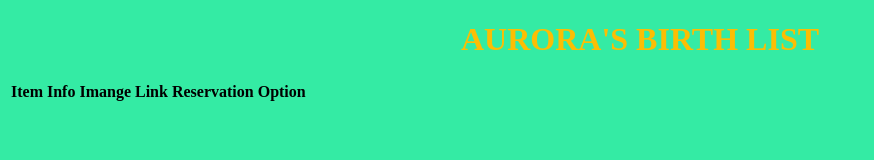
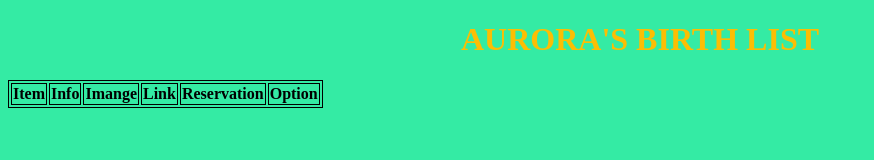
Before and after one commit to MaxGae/MaxGae.github.io, a plain HTML site: page index.html in a window 1280 px wide. Shown: the whole page, without its empty margins (0-874 px from the left). Drawn offline with Linux system fonts and the light colour scheme.

Commit message:
Update styles.css

```diff
--- a/Styles/styles.css
+++ b/Styles/styles.css
@@ -6,6 +6,6 @@ h1 {
   text-transform: uppercase;
   color: #fcbe03;
 }
-table {
-  style="width:100%">
+table, th, td {
+  border: 1px solid;
 }
```
